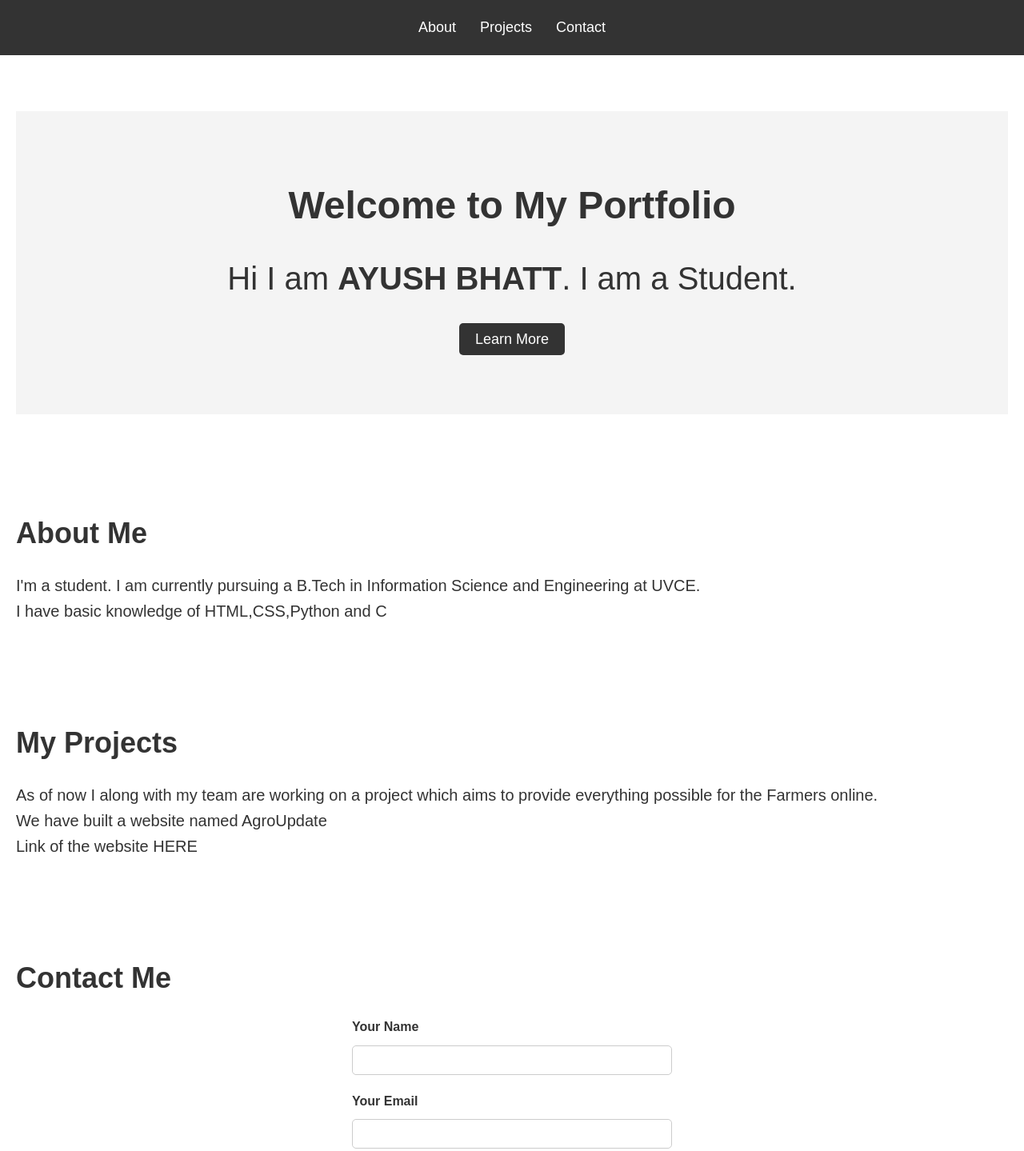
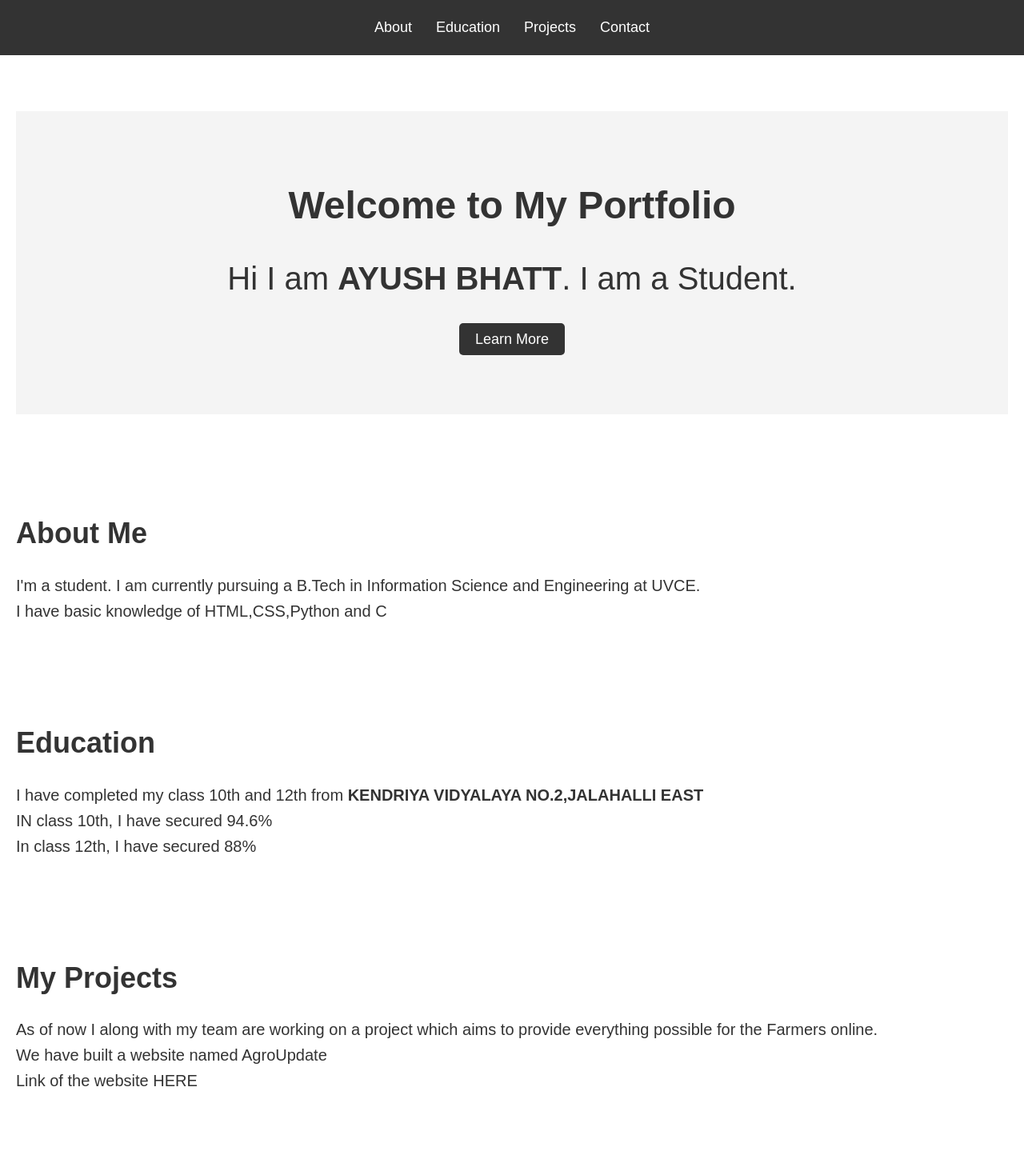
Before and after one commit to ayushbhatt1412/RESUME, a plain HTML site: page index.html in a window 1280 px wide. Shown: the top 1439 px of the page at 80% size. Drawn offline with Linux system fonts and the light colour scheme.

Commit message:
Update index.html

```diff
--- a/index.html
+++ b/index.html
@@ -13,6 +13,7 @@
         <nav>
             <ul>
                 <li><a href="#about">About</a></li>
+                <li><a href="#education">Education</a></li>
                 <li><a href="#projects">Projects</a></li>
                 <li><a href="#contact">Contact</a></li>
             </ul>
@@ -30,6 +31,13 @@
     <section id="about" >
         <h2>About Me</h2>
         <p style="font-size: 20px;">I'm a student. I am currently pursuing a B.Tech in Information Science and Engineering at UVCE.<br>I have basic knowledge of HTML,CSS,Python and C</p>
+    </section>
+
+    <section id="education" >
+        <h2>Education</h2>
+        <p style="font-size: 20px;">I have completed my class 10th and 12th from <b>KENDRIYA VIDYALAYA NO.2,JALAHALLI EAST</b><BR>
+              IN class 10th, I have secured 94.6% <br>
+        In class 12th, I have secured 88%</p>
     </section>
 
     <section id="projects" style="font-size: 20px;">
```
